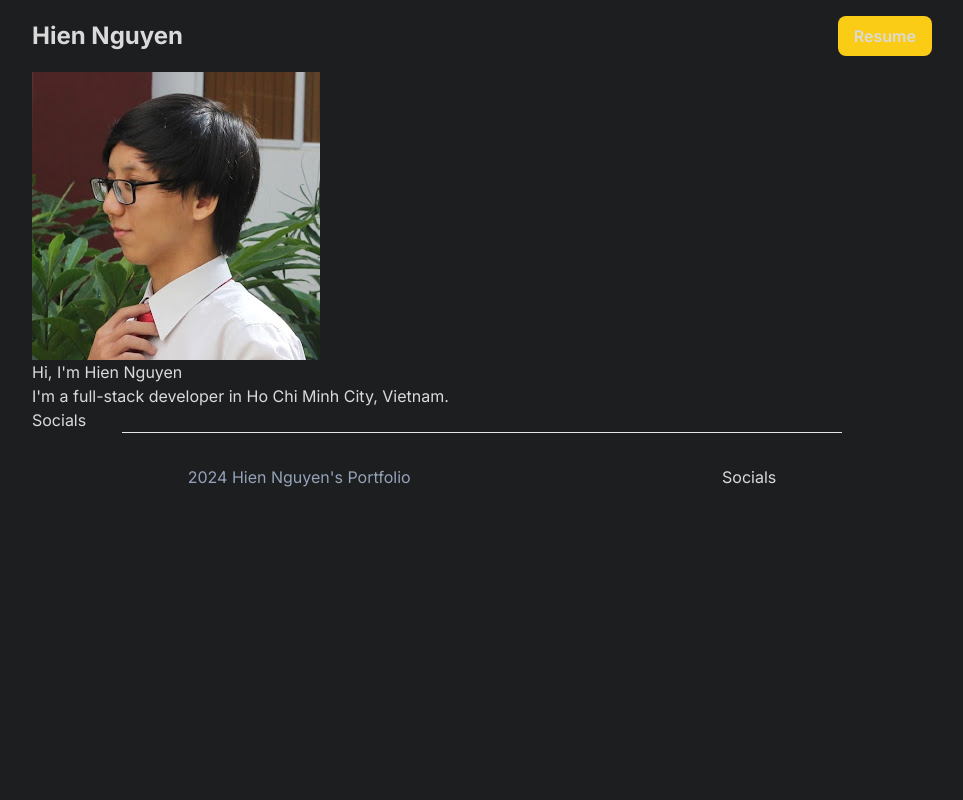
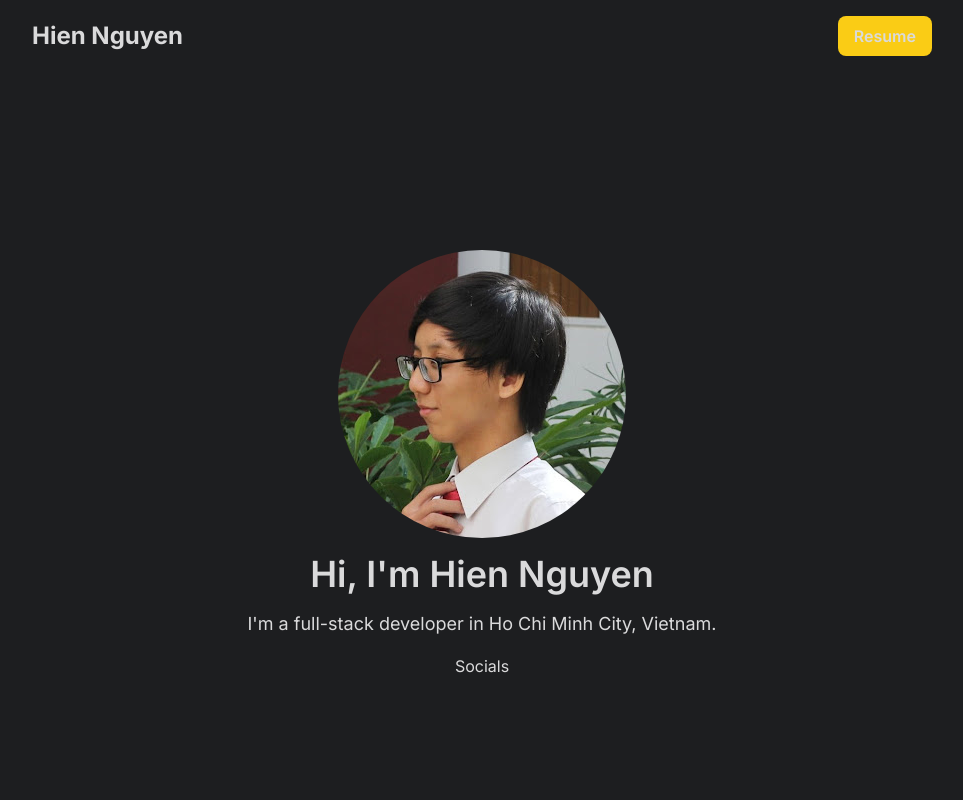
Before and after one commit to Dragonaria/ntnhien.portfolio, a Next.js app: page /nextjs-github-pages/ in a window 1280 px wide. Shown: the top 800 px of the page, without its empty margins (158-1121 px from the left). Built offline with nearby package versions, Linux system fonts and the light colour scheme.

Commit message:
Hero styling

```diff
--- a/components/Hero.tsx
+++ b/components/Hero.tsx
@@ -5,15 +5,18 @@ import pfp from "../public/avar.jpg"
 
 export default function Hero() {
     return(
-        <section id="hero-container">
+        <section className="h-svh flex justify-center items-center flex-col py-8 px-0" id="hero-container">
             <Image
                 src={pfp}
                 alt="Profile picture"
+                className="w-200px h-200px rounded-full my-o mx-auto object-cover"
             />
-            <div className="hero-text">
-                <h1>Hi, I'm Hien Nguyen</h1>
-                <p>
-                I'm a full-stack developer in Ho Chi Minh City, Vietnam.
+            <div className="text-center my-4 mx-0 w-4/5" id="hero-text">
+                <h1 className="text-4xl font-semibold mb-4">
+                    Hi, I&#39;m Hien Nguyen
+                </h1>
+                <p className="text-lg font-normal mb-4">
+                    I'm a full-stack developer in Ho Chi Minh City, Vietnam.
                 </p>
                 <div className="social-icons">
                     Socials
```
